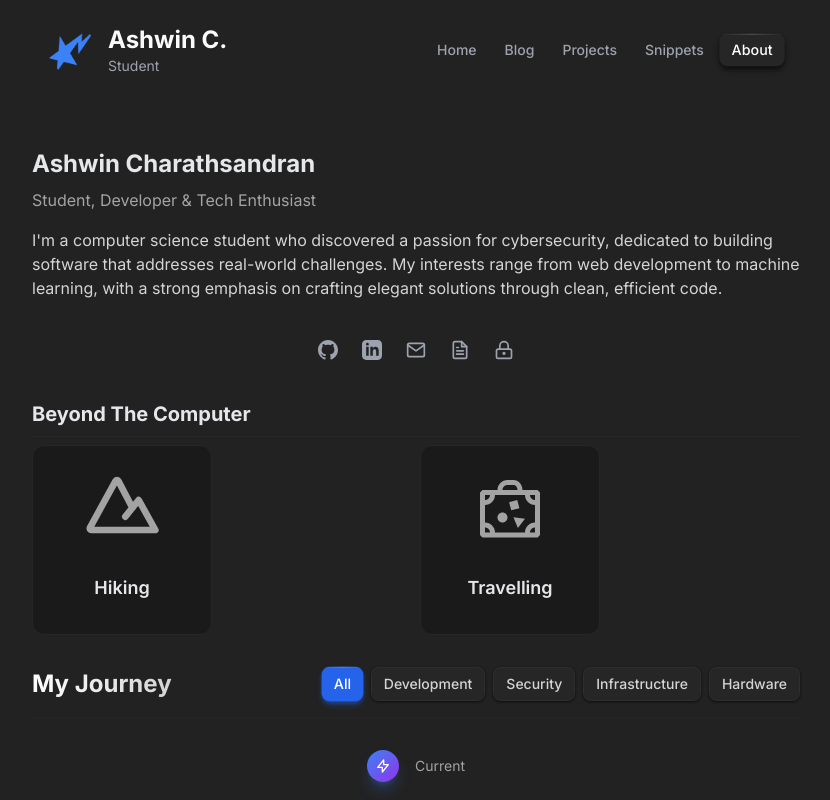
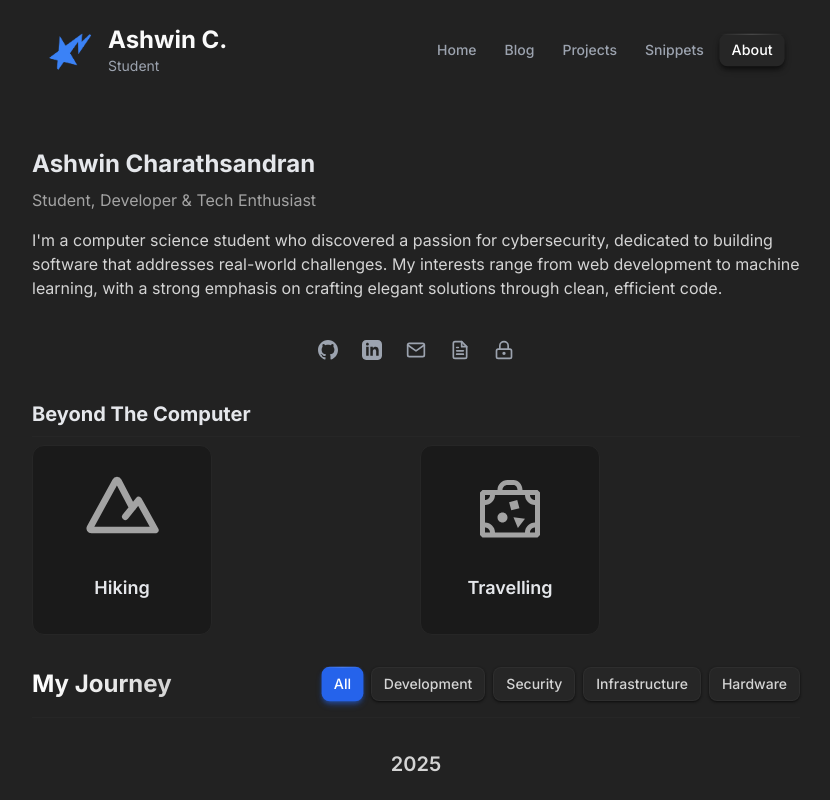
Before and after one commit to ashwnn/ashwin.lol, a Next.js app: page /about in a window 1280 px wide. Shown: the top 800 px of the page, without its empty margins (224-1054 px from the left). Built offline with nearby package versions, Linux system fonts and the light colour scheme.

Commit message:
refactor: adjust layout and styling for Home and Timeline components

```diff
--- a/src/app/page.tsx
+++ b/src/app/page.tsx
@@ -5,8 +5,8 @@ import Socials from '@/components/ui/Socials';
 export default function Home() {
 
   return (
-    <div className="flex flex-col items-center justify-center py-12">
-      <div className="relative w-60 h-60 mx-auto">
+    <div className="flex flex-col items-center justify-center">
+      <div className="relative w-40 h-40 mx-auto">
         <Image
           src="/memoji.png"
           alt="Ashwin Charathsandran"
--- a/src/components/timeline/Timeline.tsx
+++ b/src/components/timeline/Timeline.tsx
@@ -17,11 +17,11 @@ export interface TimelineCategory {
 }
 
 export const TIMELINE_CATEGORIES: TimelineCategory[] = [
-    { key: 'all', label: 'All'},
-    { key: 'development', label: 'Development'},
-    { key: 'security', label: 'Security'},
-    { key: 'infrastructure', label: 'Infrastructure'},
-    { key: 'hardware', label: 'Hardware'}
+  { key: 'all', label: 'All' },
+  { key: 'development', label: 'Development' },
+  { key: 'security', label: 'Security' },
+  { key: 'infrastructure', label: 'Infrastructure' },
+  { key: 'hardware', label: 'Hardware' }
 ];
 
 // ============================================
@@ -31,11 +31,8 @@ export const TIMELINE_CATEGORIES: TimelineCategory[] = [
 const TimelineHeader = memo(function TimelineHeader() {
   return (
     <div className="relative flex items-center justify-center mb-8">
-      <div className="w-8 h-8 bg-gradient-to-br from-blue-500 to-purple-600 rounded-full flex items-center justify-center shadow-lg shadow-blue-500/30" aria-hidden="true">
-        <LightningIcon className="w-4 h-4 text-white" />
-      </div>
-      <div className="ml-4 text-sm text-neutral-400">
-        Current
+      <div className="text-xl font-semibold text-neutral-300">
+        {new Date().getFullYear()}
       </div>
     </div>
   );
@@ -60,8 +57,7 @@ const TimelineFilters = memo(function TimelineFilters({
         <button
           key={category.key}
           onClick={() => onFilterChange(category.key)}
-          className={`inline-flex items-center px-3 py-1.5 text-sm font-medium rounded-lg transition-all duration-200 relative focus:outline-none focus:ring-2 focus:ring-blue-500 focus:ring-offset-2 focus:ring-offset-gray-900 ${
-            activeFilter === category.key
+          className={`inline-flex items-center px-3 py-1.5 text-sm font-medium rounded-lg transition-all duration-200 relative focus:outline-none focus:ring-2 focus:ring-blue-500 focus:ring-offset-2 focus:ring-offset-gray-900 ${activeFilter === category.key
               ? 'bg-blue-600 text-white shadow-elevation-dark-md shadow-blue-600/40 scale-[1.02] before:absolute before:inset-x-0 before:top-0 before:h-px before:bg-gradient-to-r before:from-transparent before:via-white/20 before:to-transparent before:rounded-t-lg'
               : 'bg-neutral-800 text-neutral-300 hover:bg-neutral-700 hover:text-white border border-neutral-700/30 shadow-elevation-dark-sm hover:shadow-elevation-dark-md'
             }`}
@@ -148,14 +144,12 @@ const TimelineCard = memo(function TimelineCard({
       </div>
 
       {/* Card Container */}
-      <div className={`w-full lg:w-[calc(75%-1rem)] pl-12 lg:pl-0 ${
-        isEven
+      <div className={`w-full lg:w-[calc(75%-1rem)] pl-12 lg:pl-0 ${isEven
           ? 'lg:mr-auto lg:pr-6'
           : 'lg:ml-auto lg:pl-12'
         }`}>
         {/* Year Badge */}
-        <div className={`inline-flex items-center px-3 py-1 mb-4 text-sm font-bold text-blue-400 bg-blue-400/10 border border-blue-400/20 rounded-full ${
-          isEven ? 'lg:ml-auto' : ''
+        <div className={`inline-flex items-center px-3 py-1 mb-4 text-sm font-bold text-blue-400 bg-blue-400/10 border border-blue-400/20 rounded-full ${isEven ? 'lg:ml-auto' : ''
           }`}>
           {item.year}
         </div>
@@ -411,25 +405,16 @@ const Timeline = ({ data }: TimelineProps) => {
         <div className="relative mt-8">
           {/* Desktop End Marker (center-aligned) */}
           <div className="hidden lg:flex items-center justify-center">
-                        <div className="w-8 h-8 bg-gradient-to-br from-neutral-600 to-neutral-800 rounded-full flex items-center justify-center shadow-lg">
-                            <svg className="w-4 h-4 text-neutral-400" fill="none" viewBox="0 0 24 24" stroke="currentColor">
-                                <path strokeLinecap="round" strokeLinejoin="round" strokeWidth={2} d="M5 13l4 4L19 7" />
-                            </svg>
-                        </div>
-                        <div className="ml-4 text-sm text-neutral-500">
-                            Day One
+
+            <div className="text-xl font-semibold text-neutral-300">
+              2016
             </div>
           </div>
 
           {/* Mobile End Marker (left-aligned) */}
           <div className="flex lg:hidden items-center pl-6">
-                        <div className="w-8 h-8 bg-gradient-to-br from-neutral-600 to-neutral-800 rounded-full flex items-center justify-center shadow-lg">
-                            <svg className="w-4 h-4 text-neutral-400" fill="none" viewBox="0 0 24 24" stroke="currentColor">
-                                <path strokeLinecap="round" strokeLinejoin="round" strokeWidth={2} d="M5 13l4 4L19 7" />
-                            </svg>
-                        </div>
-                        <div className="ml-4 text-sm text-neutral-500">
-                            Day One
+            <div className="text-xl font-semibold text-neutral-300">
+              2016
             </div>
           </div>
         </div>
```
Lines whose indentation alone changed are shown as unchanged.
